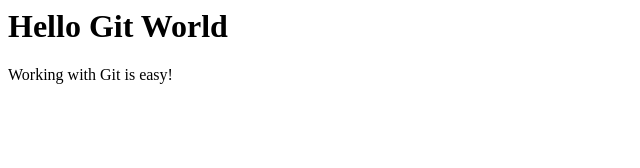
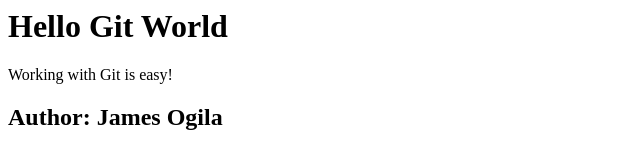
Before and after one commit to Jamoe1/GitGitHubMasterclass, a plain HTML site: page index.html in a window 1280 px wide. Shown: the whole page, without its empty margins (0-640 px from the left). Drawn offline with Linux system fonts and the light colour scheme.

Commit message:
with author name

```diff
--- a/index.html
+++ b/index.html
@@ -2,3 +2,5 @@
 <div>
     <p>Working with Git is easy!</p>
 </div>
+
+<h2>Author: James Ogila</h2>
```
